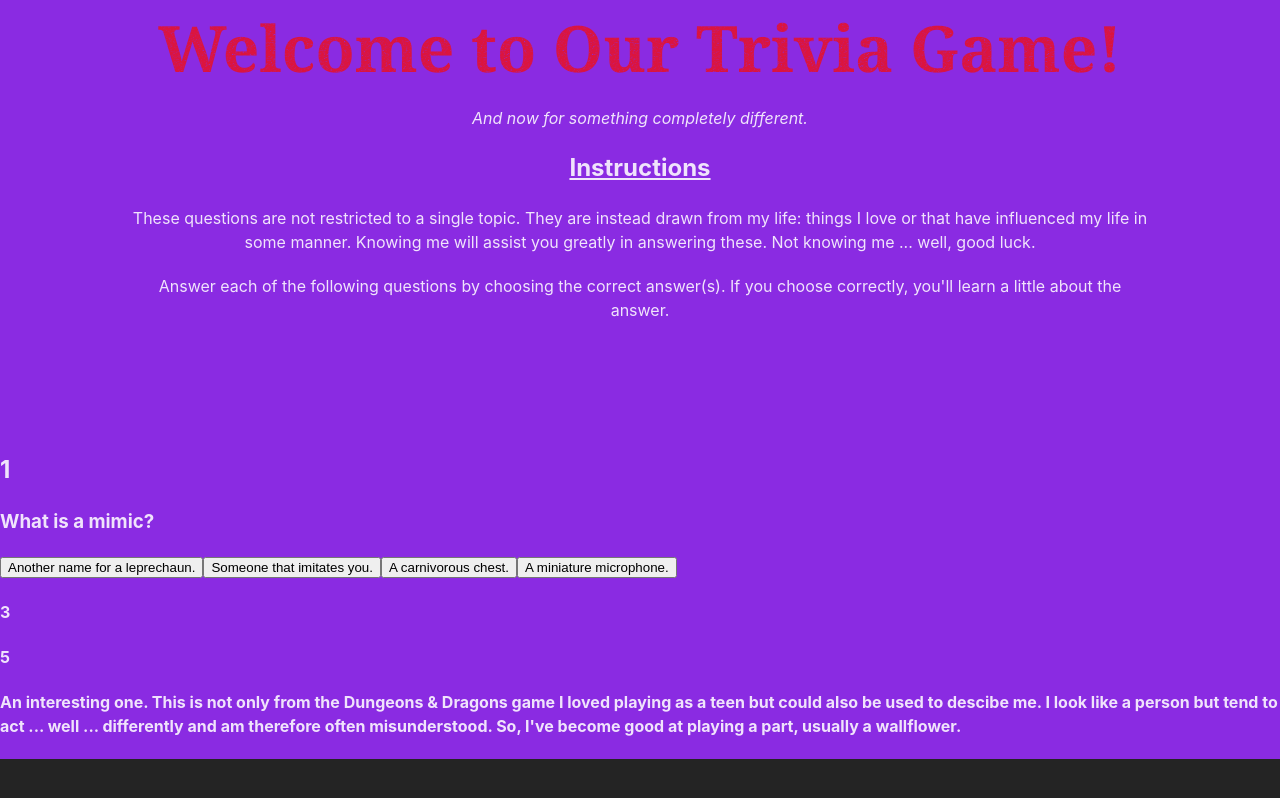
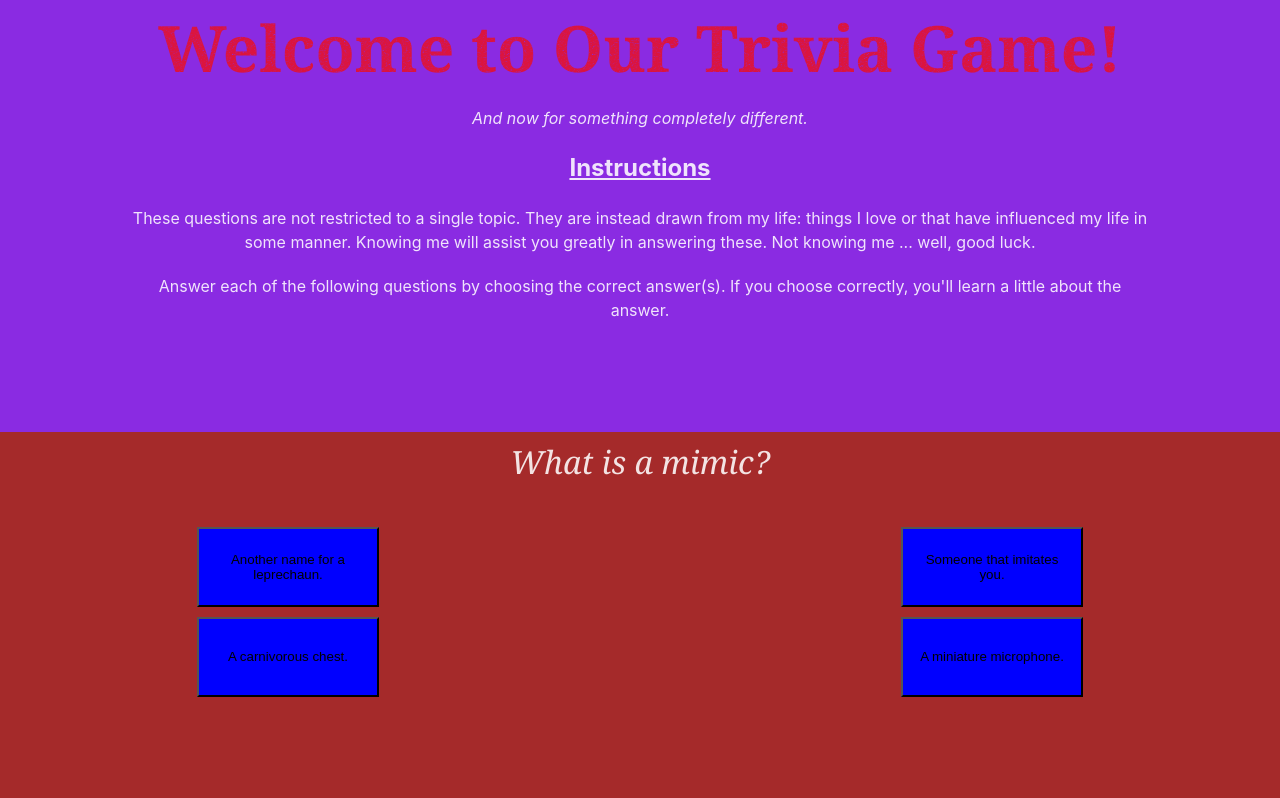
Before and after one commit to tbatchelder/react-trivia, a React (Vite) app: page / in a window 1280 px wide. Both pictures are taken after a click on the button "Start Game". Shown: the top 798 px of the page. Built offline with nearby package versions, Linux system fonts and the light colour scheme.

Commit message:
Finally got 1 button to turn green - but more work needed

```diff
--- a/src/components/AnswerBlock.tsx
+++ b/src/components/AnswerBlock.tsx
@@ -2,17 +2,24 @@
 
 import AnswerButton from "./AnswerButton";
 
+// The interface will tell the component what Type the variable should be that it is accepting
 interface Props {
   answerList: Array<string>;
+  correctIndex: number;
 }
 
-function AnswerBlock({ answerList }: Props) {
-  console.log(answerList);
-  // const answerList = ["Assallum", "Amaltheia", "Arboron", "Andrameda"];
+function AnswerBlock({ answerList, correctIndex }: Props) {
   return (
     <>
-      {answerList.map((answer: string) => (
-        <AnswerButton answer={answer} />
+      {answerList.map((answer, index) => (
+        <>
+          <AnswerButton
+            key={index}
+            answer={answer}
+            gridCell={index}
+            correct={correctIndex}
+          />
+        </>
       ))}
     </>
   );
--- a/src/components/AnswerButton.tsx
+++ b/src/components/AnswerButton.tsx
@@ -1,29 +1,63 @@
 // This component will break each of the answers down to a single button which will have its own method calls
+
+import { useState } from "react";
 
 interface Props {
   answer: string;
+  gridCell: number;
+  correct: number;
 }
 
-function AnswerButton({ answer }: Props) {
+function AnswerButton({ answer, gridCell, correct }: Props) {
+  // Method to determine the grid to place the button into so everything is laid out nicely
+  // This will be called by the className on each individual button
+  function defineGridCell(gridCell: number) {
+    switch (gridCell) {
+      case 0:
+        return "r1c2";
+      case 1:
+        return "r1c4";
+      case 2:
+        return "r2c2";
+      case 3:
+        return "r2c4";
+    }
+  }
+
+  // List of background colors for the buttons
+  const color = ["blue", "green", "red"];
+
+  // UseState which will control the re-rendering of the button background color
+  const [answerColor, setAnswerColor] = useState(color[0]);
+
+  // Method which will control the state changes for the button background color
+  // This will be called by each button individually when they are clicked
+  function handleClick(response: number) {
+    if (response == correct) {
+      setAnswerColor(color[1]);
+    } else {
+      setAnswerColor(color[2]);
+    }
+  }
+
   return (
     <>
-      <button>{answer}</button>
+      <button
+        className={defineGridCell(gridCell)}
+        style={{
+          backgroundColor: answerColor,
+          margin: "5px",
+          padding: "15px",
+        }}
+        onClick={() => handleClick(gridCell)}
+      >
+        {answer}
+      </button>
     </>
   );
 }
 
 export default AnswerButton;
-// import { useState } from "react";
-
-// interface AnswerButton {
-//   surveyQuestion: object;
-//   currentQuestion: number;
-//   setCurrentQuestion: object;
-//   setScore: object;
-//   score: number;
-//   answer: string;
-//   correct: string;
-// }
 
 // const AnswerButton = ({
 //   answer,
@@ -68,31 +102,3 @@ export default AnswerButton;
 //     </div>
 //   );
 // };
-// export default AnswerButton;
-
-// import { useState } from "react";
-
-// function AnswerButton({ answer }) {
-//   const color = ["blue", "green", "red"];
-
-//   const [answerColor, setAnswerColor] = useState(color[0]);
-
-//   function handleClick(answer: string) {
-//     console.log(answer);
-//     setAnswerColor(color[1]);
-//   }
-//   return (
-//     <>
-//       <button
-//         className="answer"
-//         key={answer}
-//         style={{ backgroundColor: answerColor }}
-//         onClick={() => handleClick(answer)}
-//       >
-//         {answer}
-//       </button>
-//     </>
-//   );
-// }
-
-// export default AnswerButton;
--- a/src/components/Questions.tsx
+++ b/src/components/Questions.tsx
@@ -1,6 +1,8 @@
 // This component contains all of the details for the question:
 //   The question itself, the answers, the correct answer, the score, the story and the next/previous buttons
 
+// In order to re-render when changes are made, we need state
+import { useState } from "react";
 // In order to use the other components, we need to import them
 import AnswerBlock from "./AnswerBlock";
 
@@ -28,7 +30,7 @@ const questionList: QuestionType[] = [
       "A carnivorous chest.",
       "A miniature microphone.",
     ],
-    correct: 3,
+    correct: 2,
     score: 5,
     story:
       "An interesting one.  This is not only from the Dungeons & Dragons game I loved playing as a teen but could also be used to descibe me.  I look like a person but tend to act ... well ... differently and am therefore often misunderstood.  So, I've become good at playing a part, usually a wallflower.",
@@ -39,7 +41,7 @@ const questionList: QuestionType[] = [
 //     question:
 //       "What is the name of the villian in the Dungeons & Dragons cartoon series?",
 //     answers: ["Voldamort", "Vladamir", "Vermathax", "Venger"],
-//     correct: 4,
+//     correct: 3,
 //     score: 10,
 //     story:
 //       "Growing up, this was one of the best cartoons of its time.  Kids getting pulled into an alternate dimension where they got to play their D&D characters.  Just one of many things I wish was possible in reality because at least there, I would have fit in better than here. And best of all, there was little Uni running around.",
@@ -53,7 +55,7 @@ const questionList: QuestionType[] = [
 //       "Silver Dueling Falcion-1",
 //       "Sonic Dinner Fork-1",
 //     ],
-//     correct: 2,
+//     correct: 1,
 //     score: 10,
 //     story:
 //       "Robotech.  The tv series that got me started in my love of anime.  A unique series at the time in that it told a complete story and wasn't afraid to show the death of a loved character.  ",
@@ -67,7 +69,7 @@ const questionList: QuestionType[] = [
 //       "A black widow spider.",
 //       "Godzilla.",
 //     ],
-//     correct: 4,
+//     correct: 3,
 //     score: 5,
 //     story: "story",
 //   },
@@ -80,7 +82,7 @@ const questionList: QuestionType[] = [
 //       "Rocky and Bullwinkle",
 //       "Rick and Morty",
 //     ],
-//     correct: 1,
+//     correct: 0,
 //     score: 15,
 //     story: "story",
 //   },
@@ -94,7 +96,7 @@ const questionList: QuestionType[] = [
 //       "Queen Malevalent",
 //       "Princess Peach",
 //     ],
-//     correct: 1,
+//     correct: 0,
 //     score: 5,
 //     story: "story",
 //   },
@@ -102,7 +104,7 @@ const questionList: QuestionType[] = [
 //     id: 7,
 //     question: "How many Fred Saberhagen Swords of Power are there?",
 //     answers: ["One", "Three", "Seven", "Twelve."],
-//     correct: 4,
+//     correct: 3,
 //     score: 5,
 //     story: "story",
 //   },
@@ -111,7 +113,7 @@ const questionList: QuestionType[] = [
 //     question:
 //       "In the Piers Anthony comedy series, what state does Xanth overlap?",
 //     answers: ["California", "Florida", "Alaska", "Hawaii"],
-//     correct: 2,
+//     correct: 1,
 //     score: 5,
 //     story: "story",
 //   },
@@ -119,7 +121,7 @@ const questionList: QuestionType[] = [
 //     id: 9,
 //     question: "Which of the following is NOT a type of Transformer?",
 //     answers: ["Autobots", "Predacons", "Dinobots", "Gobots"],
-//     correct: 4,
+//     correct: 3,
 //     score: 5,
 //     story: "story",
 //   },
@@ -132,7 +134,7 @@ const questionList: QuestionType[] = [
 //       "a type of corn.",
 //       "a medical problem with a foot.",
 //     ],
-//     correct: 1,
+//     correct: 0,
 //     score: 5,
 //     story: "story",
 //   },
@@ -140,7 +142,7 @@ const questionList: QuestionType[] = [
 //     id: 12,
 //     question: "In what movie is the Death Blossom attack used?",
 //     answers: ["Pokemon", "Star Wars", "The Last Starfighter", "Dragonball"],
-//     correct: 3,
+//     correct: 2,
 //     score: 5,
 //     story: "story",
 //   },
@@ -148,7 +150,7 @@ const questionList: QuestionType[] = [
 //     id: 12,
 //     question: "Who played the character Jack in Legend?",
 //     answers: ["Bill Murry", "Steven Seagal", "Tom Cruise", "Bruce Willis"],
-//     correct: 3,
+//     correct: 2,
 //     score: 5,
 //     story: "story",
 //   },
@@ -157,7 +159,7 @@ const questionList: QuestionType[] = [
 //     question:
 //       "In what sci-fi tv series did an alliance of races fight The Shadows?",
 //     answers: ["Star Trek", "Buck Rogers", "Battlestar Galactica", "Babylon 5"],
-//     correct: 4,
+//     correct: 3,
 //     score: 5,
 //     story: "story",
 //   },
@@ -170,7 +172,7 @@ const questionList: QuestionType[] = [
 //       "My Little Pony",
 //       "Strawberry Shortcake",
 //     ],
-//     correct: 1,
+//     correct: 0,
 //     score: 5,
 //     story: "story",
 //   },
@@ -178,7 +180,7 @@ const questionList: QuestionType[] = [
 //     id: 15,
 //     question: "Which of the following are not Blizzard games?",
 //     answers: ["Starcraft", "Minecraft", "Warcraft", "Diablo"],
-//     correct: 2,
+//     correct: 1,
 //     score: 5,
 //     story: "story",
 //   },
@@ -186,7 +188,7 @@ const questionList: QuestionType[] = [
 //     id: 16,
 //     question: "Which of the following is not science?",
 //     answers: ["Astrology", "Chemistry", "Biology", "Physics"],
-//     correct: 1,
+//     correct: 0,
 //     score: 5,
 //     story: "story",
 //   },
@@ -194,7 +196,7 @@ const questionList: QuestionType[] = [
 //     id: 17,
 //     question: "Ludo, the lovable, loyal monster is in what movie?",
 //     answers: ["Shrek", "Home", "Ghostbusters", "Labyrinth"],
-//     correct: 4,
+//     correct: 3,
 //     score: 5,
 //     story: "story",
 //   },
@@ -202,7 +204,7 @@ const questionList: QuestionType[] = [
 //     id: 18,
 //     question: "What are the mecha in Endless Waltz known as?",
 //     answers: ["Priest", "Gundams", "Cyborgs", "Gadgets"],
-//     correct: 2,
+//     correct: 1,
 //     score: 5,
 //     story: "story",
 //   },
@@ -210,7 +212,7 @@ const questionList: QuestionType[] = [
 //     id: 19,
 //     question: "What drawing style is used to design buildings?",
 //     answers: ["Line drawing", "Caricature", "Geometry", "Architecture"],
-//     correct: 4,
+//     correct: 3,
 //     score: 5,
 //     story: "story",
 //   },
@@ -218,7 +220,7 @@ const questionList: QuestionType[] = [
 //     id: 20,
 //     question: "What is the name of the firstborn unicorn?",
 //     answers: ["Assallum", "Amaltheia", "Arboron", "Andrameda"],
-//     correct: 1,
+//     correct: 0,
 //     score: 5,
 //     story: "story",
 //   },
@@ -227,22 +229,31 @@ const questionList: QuestionType[] = [
 // This function needs to take the questions, break them down into their individual parts and then pass those parts
 // down to the AnswerBlock and AnswerButton components for futher breakdown
 // First, it will map out the objects for each index in the question array and pass them to questionDetails along with the index #
+// We will need to pass the index # of the list along in order to synch everything
 function Questions() {
+  // Used to display the active question
+  // const [activeIndex, setActiveIndex] = useState(0);
+
   return (
     <>
-      {questionList.map((questionDetails, index) => (
+      {questionList.map((currentQuestionDetails, index) => (
         <>
-          <h2>{questionDetails.id}</h2>
-          <h3>{questionDetails.question}</h3>
-          <AnswerBlock key={index} answerList={questionDetails.answers} />
-          <h4>{questionDetails.correct}</h4>
-          <h4>{questionDetails.score}</h4>
-          <h4>{questionDetails.story}</h4>
+          <div
+            key={index}
+            className="questionGrid"
+            // style={{ display: index == activeIndex ? "block" : "none" }}
+          >
+            <div className="question">{currentQuestionDetails.question}</div>
+            <AnswerBlock
+              answerList={currentQuestionDetails.answers}
+              correctIndex={currentQuestionDetails.correct}
+            />
+            {/* <h4>{currentQuestionDetails.correct}</h4>
+            <h4>{currentQuestionDetails.score}</h4>
+            <h4>{currentQuestionDetails.story}</h4> */}
+          </div>
         </>
       ))}
-      {/* {questionList[0].answers.map((answer: string) => (
-        <button className="answer">{answer}</button>
-      ))} */}
     </>
   );
 }
@@ -250,101 +261,6 @@ function Questions() {
 export default Questions;
 
 // import { useState } from "react";
-// import AnswerBlock from "./AnswerBlock";
-
-// const surveyQuestions = [
-//   {
-//     question: "Which of these involves scheduling and managing flights?",
-//     answers: [
-//       "Airline Booking",
-//       "Door to Door Pollster",
-//       "Internet Routing",
-//       "Social Networks",
-//     ],
-//     correctAnswer: "Airline Booking",
-//   },
-//   {
-//     question: "What is used to direct data across networks?",
-//     answers: [
-//       "Electric Metering",
-//       "Internet Routing",
-//       "Library Indexing",
-//       "Furniture Assembly",
-//     ],
-//     correctAnswer: "Internet Routing",
-//   },
-//   {
-//     question: "Which job involves surveying people about their opinions?",
-//     answers: ["Chef", "Door to Door Pollster", "Bank Teller", "Architect"],
-//     correctAnswer: "Door to Door Pollster",
-//   },
-//   {
-//     question: "Where do people primarily connect and share information online?",
-//     answers: ["Social Networks", "Library", "Television", "Grocery Store"],
-//     correctAnswer: "Social Networks",
-//   },
-//   {
-//     question: "Which of these involves managing check-ins and seats?",
-//     answers: [
-//       "Airline Booking",
-//       "School Admissions",
-//       "Grocery Inventory",
-//       "Event Planning",
-//     ],
-//     correctAnswer: "Airline Booking",
-//   },
-//   {
-//     question: "What system do routers use to direct traffic?",
-//     answers: [
-//       "Traffic Signals",
-//       "Internet Routing",
-//       "Mail Service",
-//       "GPS Mapping",
-//     ],
-//     correctAnswer: "Internet Routing",
-//   },
-//   {
-//     question: "Who might ask you questions on your doorstep?",
-//     answers: [
-//       "Electrician",
-//       "Door to Door Pollster",
-//       "Teacher",
-//       "Delivery Driver",
-//     ],
-//     correctAnswer: "Door to Door Pollster",
-//   },
-//   {
-//     question: "Where do people create profiles and connect online?",
-//     answers: [
-//       "Social Networks",
-//       "Banking Apps",
-//       "Search Engines",
-//       "Job Boards",
-//     ],
-//     correctAnswer: "Social Networks",
-//   },
-//   {
-//     question: "Which option allows you to reserve seats on a plane?",
-//     answers: [
-//       "Airline Booking",
-//       "Restaurant Reservation",
-//       "Library Checkout",
-//       "Car Rental",
-//     ],
-//     correctAnswer: "Airline Booking",
-//   },
-//   {
-//     question:
-//       "What type of network helps people to find friends and communities?",
-//     answers: [
-//       "Social Networks",
-//       "Private Intranet",
-//       "ISP Provider",
-//       "Public Park",
-//     ],
-//     correctAnswer: "Social Networks",
-//   },
-// ];
 
 // function Questions() {
 //   const [currentQuestion, setCurrentQuestion] = useState(0);
```
